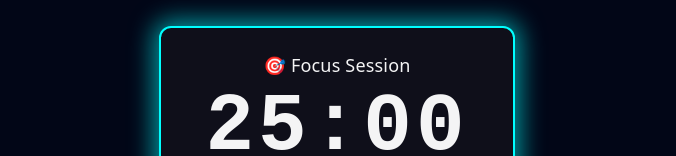
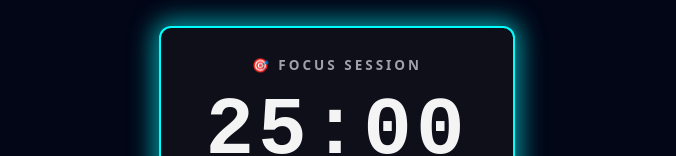
Before and after one commit to FinchDefense/flowstate-app, a React (Vite) app: page / in a window 1280 px wide. Shown: the part 218-374 px from the top of the page, without its empty margins (323-999 px from the left). Built offline with nearby package versions, Linux system fonts and the light colour scheme.

Commit message:
Style the timer-status

```diff
--- a/src/components/Timer/Timer.css
+++ b/src/components/Timer/Timer.css
@@ -22,6 +22,16 @@
   border-radius: 16px;
 }
 
+.timer-status {
+  font-size: 0.75rem;
+  font-weight: 600;
+  letter-spacing: 3px;
+  text-transform: uppercase;
+  color: var(--text-muted);
+  margin-bottom: 4px;
+  transition: color 0.5s ease;
+}
+
 .timer-display {
   width: 100%;
   max-width: 320px;
@@ -31,7 +41,7 @@
   border: 2px solid var(--accent-cyan);
   box-shadow: 0 0 25px 5px rgba(0, 255, 255, 0.6);
   border-radius: 12px;
-  transition: border-color 0.8s ease, box-shadow 0.8s ease;
+  transition: border-color 0.5s ease, box-shadow 0.5s ease, background 0.5s ease;
 }
 
 .timer-display-time {
```
